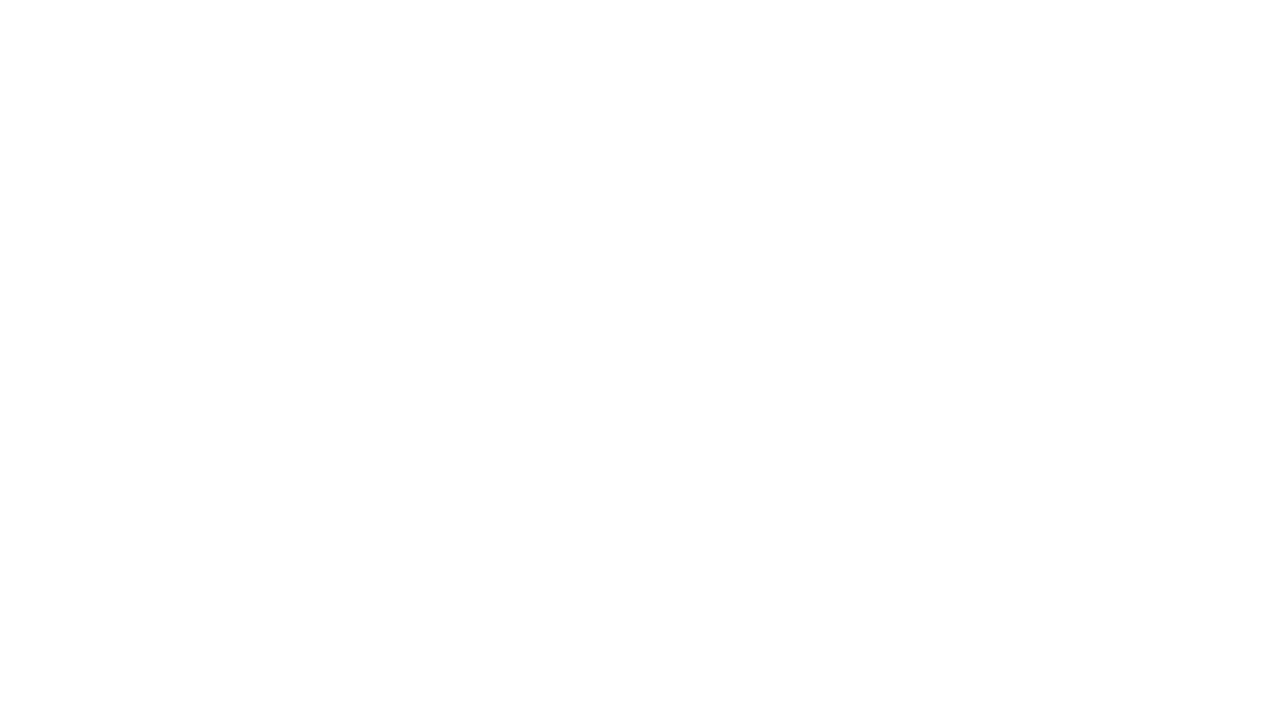
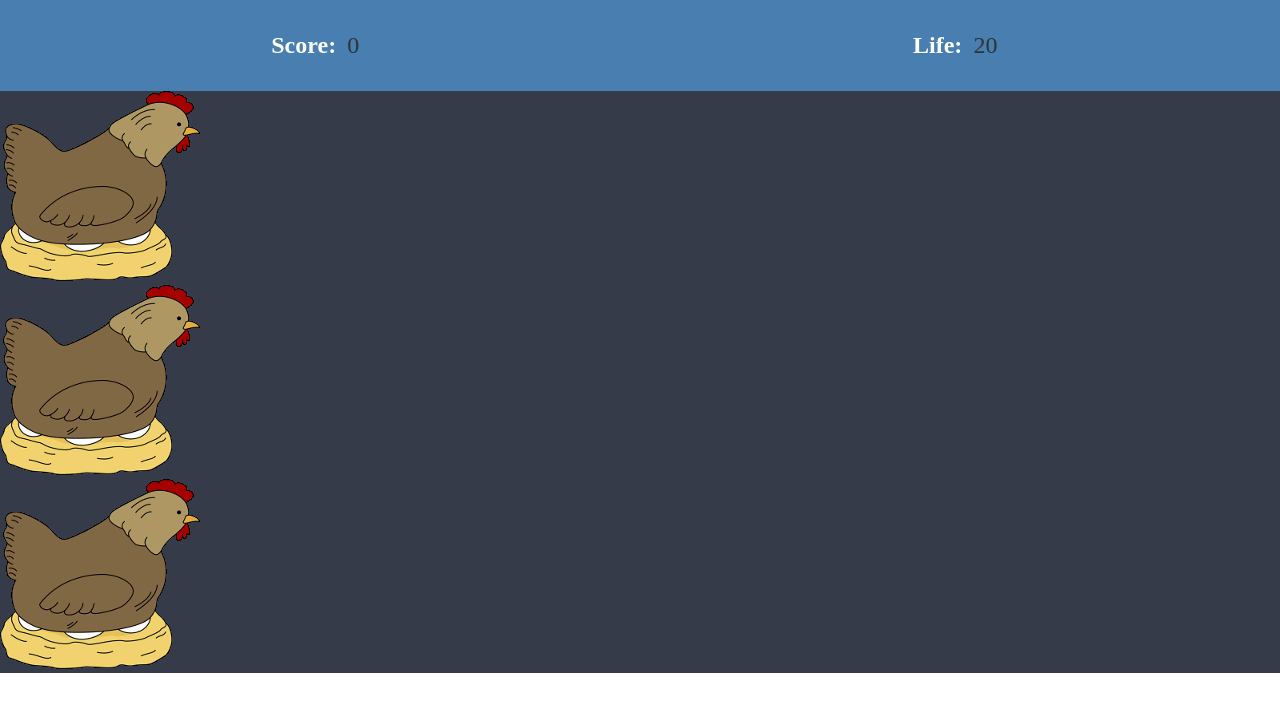
Before and after one commit to himal999/Egg-Game, a plain HTML site: page index.html in a window 1280 px wide. Drawn offline with nearby package versions, Linux system fonts and the light colour scheme.

Commit message:
design score section

```diff
--- a/index.html
+++ b/index.html
@@ -5,8 +5,32 @@
     <meta http-equiv="X-UA-Compatible" content="IE=edge">
     <meta name="viewport" content="width=device-width, initial-scale=1.0">
     <title>Egg Game</title>
+    <link rel="stylesheet" href="./style/style.css">
 </head>
 <body>
+    <div class="container">
 
+
+       <div class="score_help">
+           <h3>Score:<span id="score">0</span></h3>
+           <h3>Life:<span id="life">20</span></h3>
+       </div>
+
+       <div class="egg-container">
+        <div class="egg">
+            <img src="./img/hen-.png">
+        </div>
+        <div class="egg">
+            <img src="./img/hen-.png">
+        </div>
+        <div class="egg">
+            <img src="./img/hen-.png">
+        </div>
+       </div>
+
+
+
+    </div>
+    <script src="https://code.jquery.com/jquery-3.6.0.js" integrity="sha256-H+K7U5CnXl1h5ywQfKtSj8PCmoN9aaq30gDh27Xc0jk=" crossorigin="anonymous"></script>
 </body>
 </html>
--- /dev/null
+++ b/style/style.scss
@@ -0,0 +1,39 @@
+*{
+    padding: 0;
+    margin: 0;
+    box-sizing: border-box;
+}
+:root{
+    --color-primary:#353b48;
+    --color-secondry:#487eb0;
+    --colo-white:#FFFFFF;
+    --color-dark:#2d3436;
+}
+
+.container{
+  width: 100%;
+  height: 100%;
+  position: relative;
+  background-color: var(--color-primary);
+
+  .score_help{
+      width: 100%;
+      height: 40%;
+      position: relative;
+      background-color:var(--color-secondry) ;
+      padding: 2rem 0;
+      justify-content: space-around;
+      align-items: center;
+      display: flex;
+      h3{
+          font-size: 1.5rem;
+          font-weight: 600;
+          color: var(--colo-white);
+          span{
+              font-weight: 500;
+              color: var(--color-dark);
+              margin: 0 .7rem;
+          }
+      }
+  }
+}
```
Also changed, not shown: img/basket.png (added), img/bullseye.png (added), img/hen-.png (added), style/style.css (added), 1 other file.
